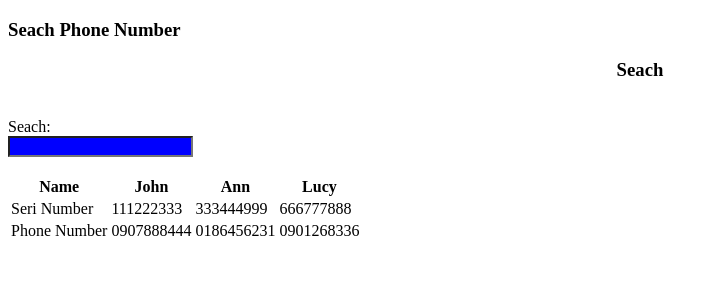
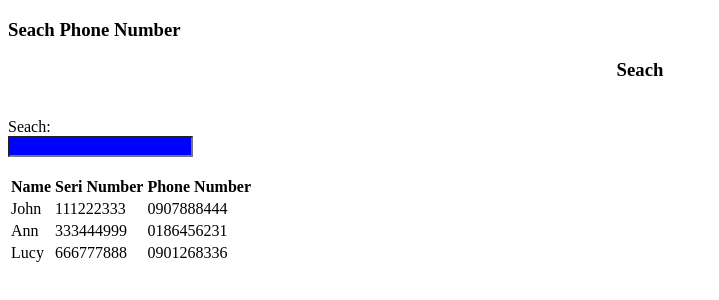
Before and after one commit to minhquan19499/17130175_minhquan, a plain HTML site: page Seachyourphone.html in a window 1280 px wide. Shown: the whole page, without its empty margins (0-719 px from the left). Drawn offline with Linux system fonts and the light colour scheme.

Commit message:
Implementation.html

```diff
--- a/Seachyourphone.html
+++ b/Seachyourphone.html
@@ -15,22 +15,26 @@
   <table>
   	<tr>
   		<th>Name</th>
-  		<th>John</th>
-  		<th>Ann</th>
-  		<th>Lucy</th>
+  		<th>Seri Number</th>
+  		<th>Phone Number</th>
 
   	</tr>
   	<tr>
-  		<td>Seri Number</td>
+  		<td>John</td>
   		<td>111222333</td>
+  		<td>0907888444</td>
+  		<td></td>
+
+  	</tr>
+  	<tr>
+  		<td>Ann</td>
   		<td>333444999</td>
-  		<td>666777888</td>
+  		<td>0186456231</td>
   		<td></td>
   	</tr>
-  	<tr>
-  		<td>Phone Number</td>
-  		<td>0907888444</td>
-  		<td>0186456231</td>
+<tr>
+  		<td>Lucy</td>
+  		<td>666777888</td>
   		<td>0901268336</td>
   		<td></td>
   	</tr>
```
